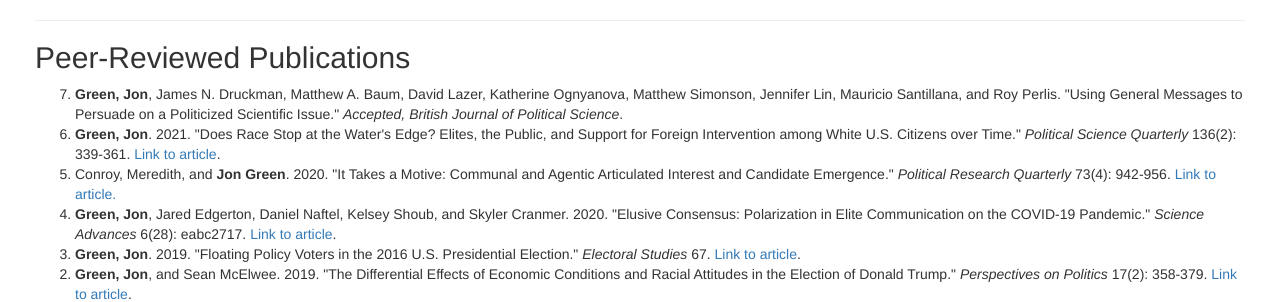
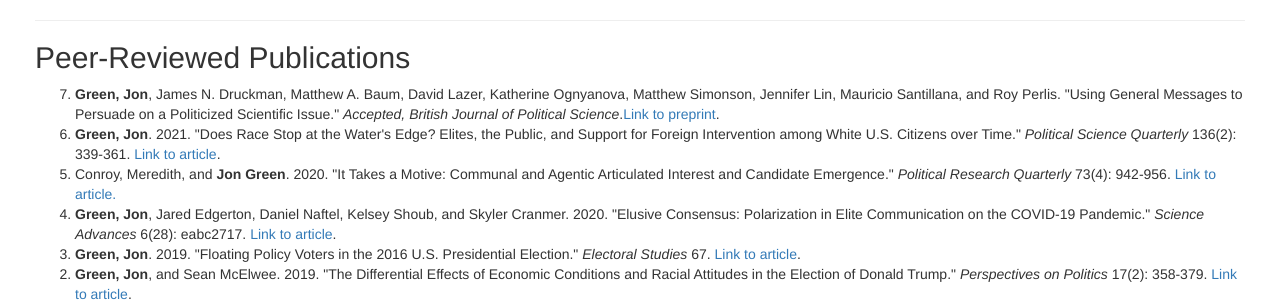
Before and after one commit to jgreen4919/jgreen4919.github.io, a Jekyll site: the page index.html, which Jekyll copies as it is, in a window 1280 px wide. Shown: the part 601-903 px from the top of the page. Built offline with Jekyll 4.4.1, drawn with Linux system fonts in a browser that asks for light colours.

Commit message:
bjps osf

```diff
--- a/index.html
+++ b/index.html
@@ -33,7 +33,7 @@
     <hr>
     <h2>Peer-Reviewed Publications</h2>
     <ol reversed>
-    <li> <strong>Green, Jon</strong>, James N. Druckman,  Matthew A. Baum, David Lazer, Katherine Ognyanova, Matthew Simonson, Jennifer Lin, Mauricio Santillana, and Roy Perlis. "Using General Messages to Persuade on a Politicized Scientific Issue." <i>Accepted, British Journal of Political Science</i>.</li>
+    <li> <strong>Green, Jon</strong>, James N. Druckman,  Matthew A. Baum, David Lazer, Katherine Ognyanova, Matthew Simonson, Jennifer Lin, Mauricio Santillana, and Roy Perlis. "Using General Messages to Persuade on a Politicized Scientific Issue." <i>Accepted, British Journal of Political Science</i>.<a href="https://osf.io/7tn4d/">Link to preprint</a>.</li>
       <li> <strong>Green, Jon</strong>. 2021. "Does Race Stop at the Water's Edge? Elites, the Public, and Support for Foreign Intervention among White U.S. Citizens over Time." <i>Political Science Quarterly</i> 136(2): 339-361. <a href="https://onlinelibrary.wiley.com/doi/abs/10.1002/polq.13168">Link to article</a>.</li>
       	<li> Conroy, Meredith, and <strong>Jon Green</strong>. 2020. "It Takes a Motive: Communal and Agentic Articulated Interest and Candidate Emergence." <i>Political Research Quarterly</i> 73(4): 942-956. <a href="https://journals.sagepub.com/doi/abs/10.1177/1065912920933668">Link to article.</a></li>
       <li> <strong>Green, Jon</strong>, Jared Edgerton, Daniel Naftel, Kelsey Shoub, and Skyler Cranmer. 2020. "Elusive Consensus: Polarization in Elite Communication on the COVID-19 Pandemic." <i>Science Advances</i> 6(28): eabc2717. <a href="https://advances.sciencemag.org/content/6/28/eabc2717">Link to article</a>.</li>
```
Also changed, not shown: 4 other files.
